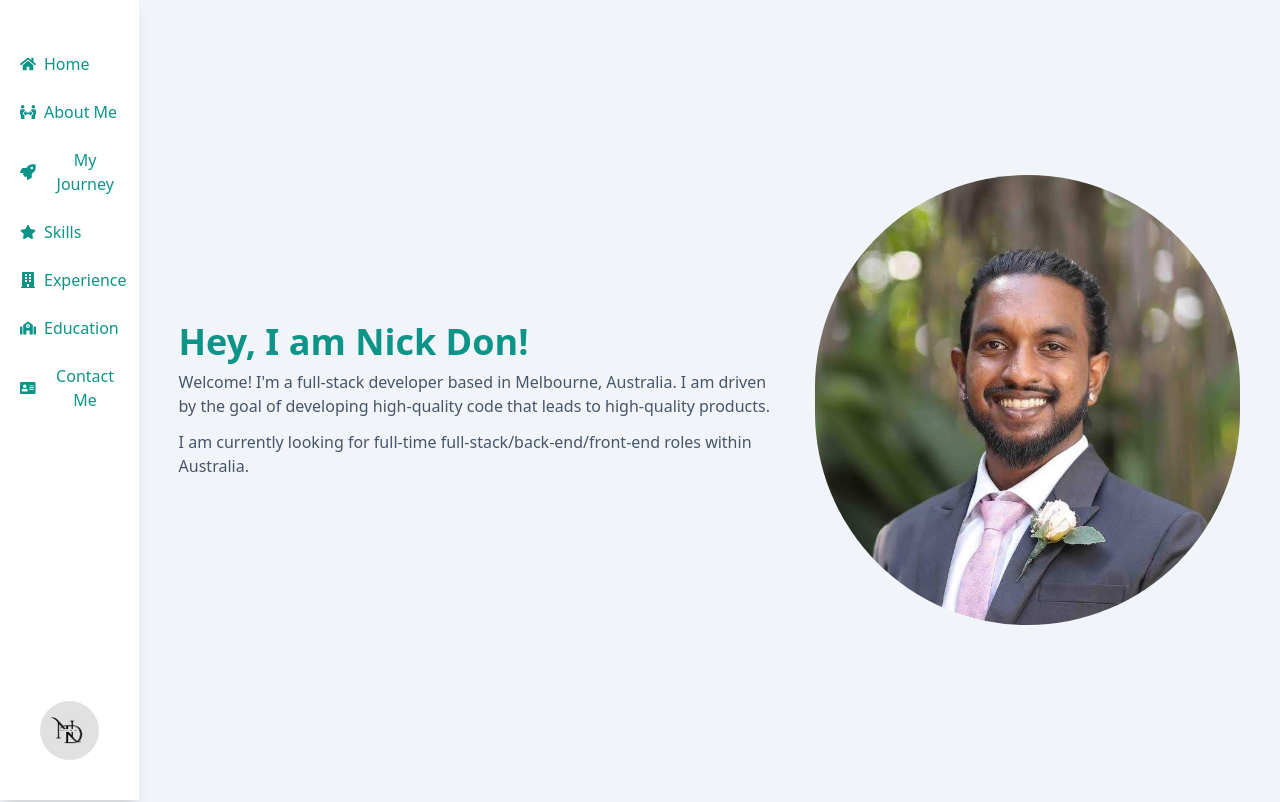
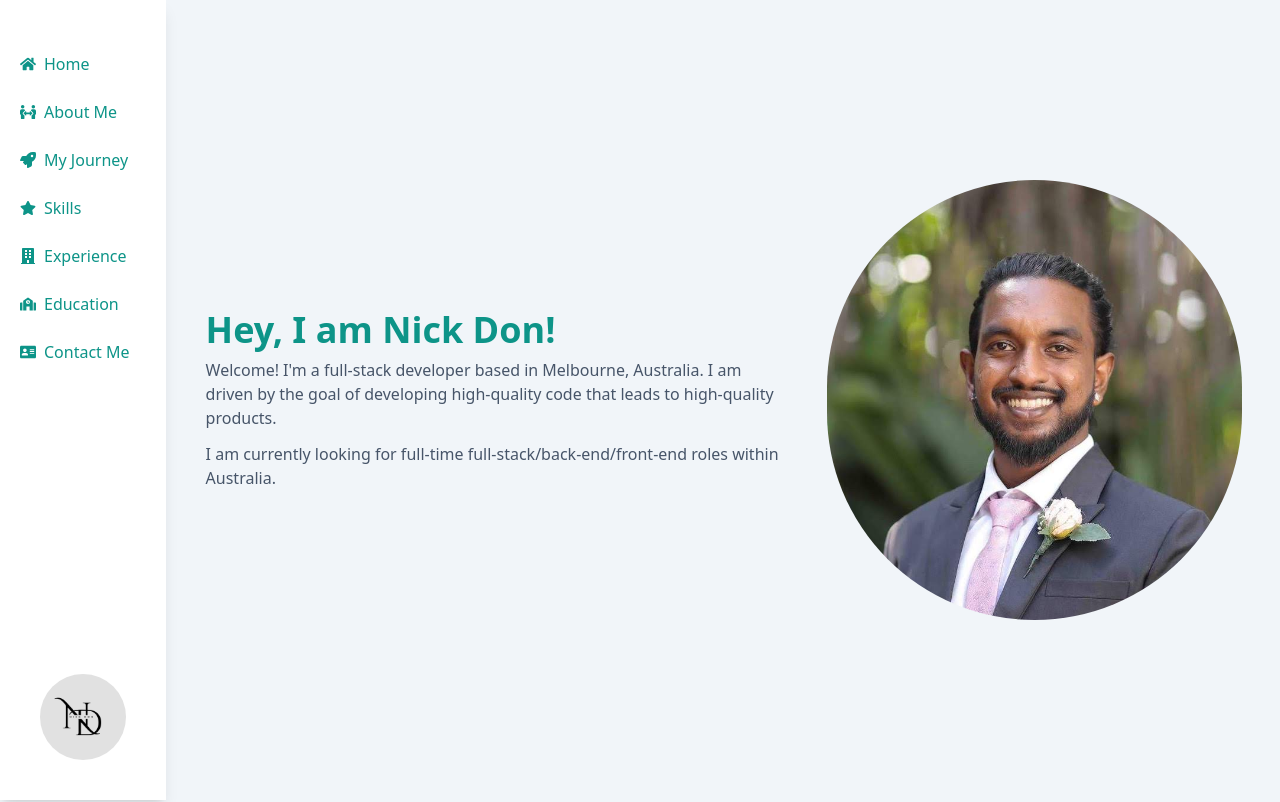
Before and after one commit to ndon97/personalWebsite, a React (Vite) app: page / in a window 1280 px wide. Shown: the top 802 px of the page. Built offline with nearby package versions, Linux system fonts and the light colour scheme.

Commit message:
styling updates

```diff
--- a/src/App.tsx
+++ b/src/App.tsx
@@ -42,8 +42,10 @@ export default function App() {
   };
 
   return (
-    <div className="primary-text flex justify-between bg-slate-100">
-      <SideBar scrollToSection={scrollToSection} sections={sections} />
+    <div className="primary-text w-100 flex bg-slate-100">
+      <div>
+        <SideBar scrollToSection={scrollToSection} sections={sections} />
+      </div>
       <div className="flex flex-col">
         <div ref={heroBannerRef}>
           <HeroBanner />
--- a/src/HomePage/Sidebar/Sidebar.tsx
+++ b/src/HomePage/Sidebar/Sidebar.tsx
@@ -25,7 +25,7 @@ type SideBarProps = {
 
 export default function SideBar({ scrollToSection, sections }: SideBarProps) {
   return (
-    <div className="sticky left-0 top-0 flex h-screen w-1/2 flex-col bg-white text-teal-600 shadow-lg">
+    <div className="sticky left-0 top-0 flex h-screen w-max flex-col bg-white pr-6 text-teal-600 shadow-lg">
       <div className="ml-2 mt-10 flex flex-col">
         <SidebarItem
           title="Home"
```
